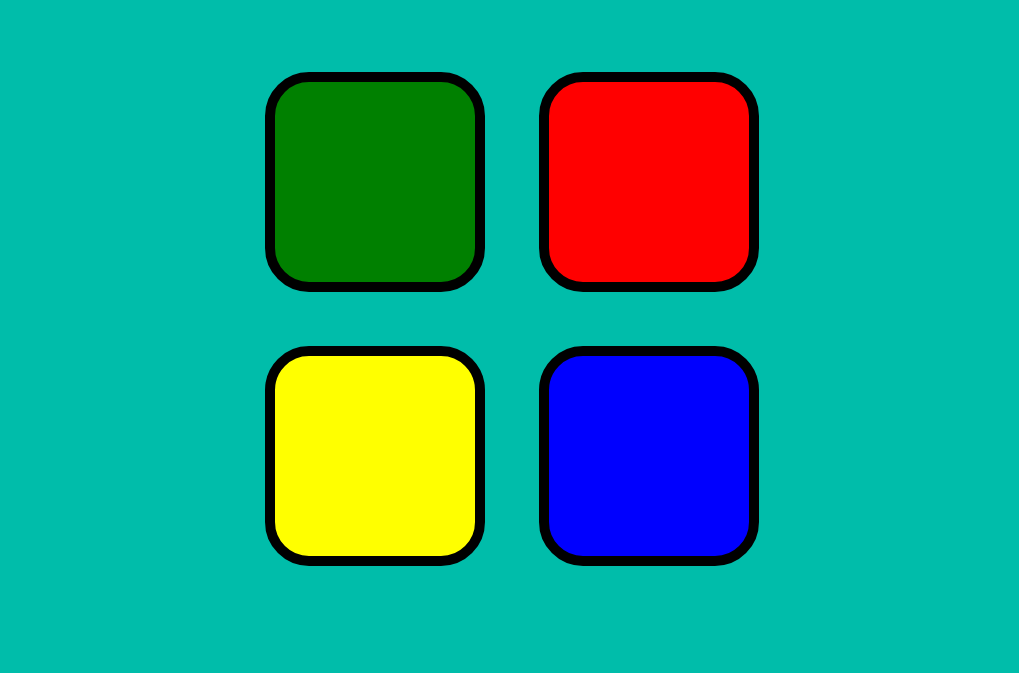
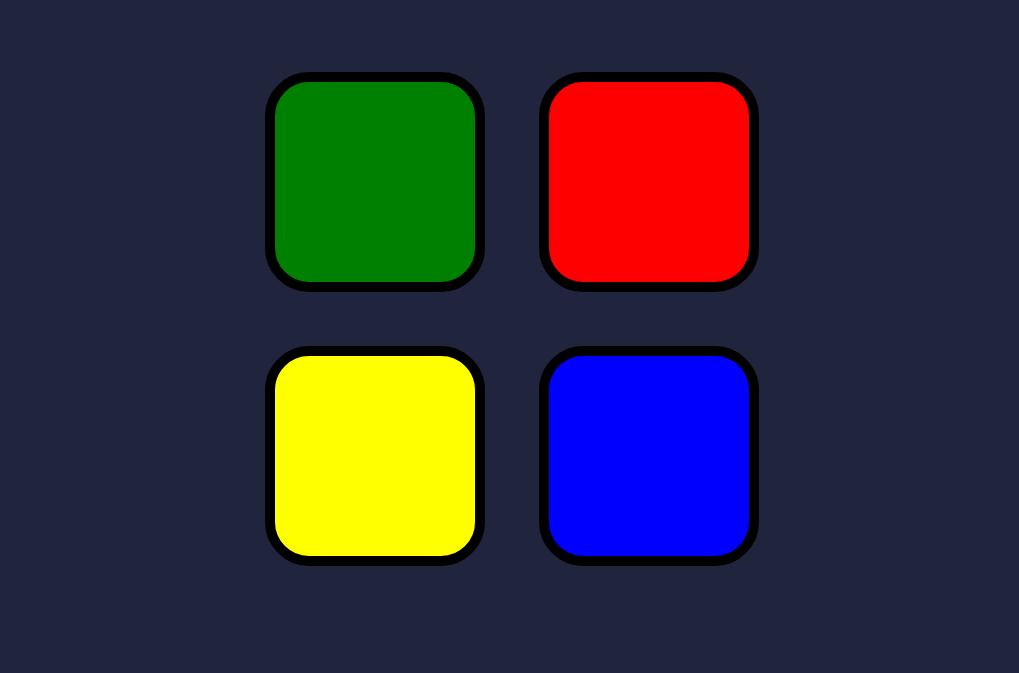
Before and after one commit to skylor727/Simon, a plain HTML site: page index.html in a window 1280 px wide. Shown: the part 127-800 px from the top of the page, without its empty margins (128-1147 px from the left). Drawn offline with nearby package versions, Linux system fonts and the light colour scheme.

Commit message:
changed background color

```diff
--- a/styles.css
+++ b/styles.css
@@ -1,6 +1,6 @@
 body {
   text-align: center;
-  background-color: #00bdaa;
+  background-color: #21243d;
 }
 
 #level-title {
```
